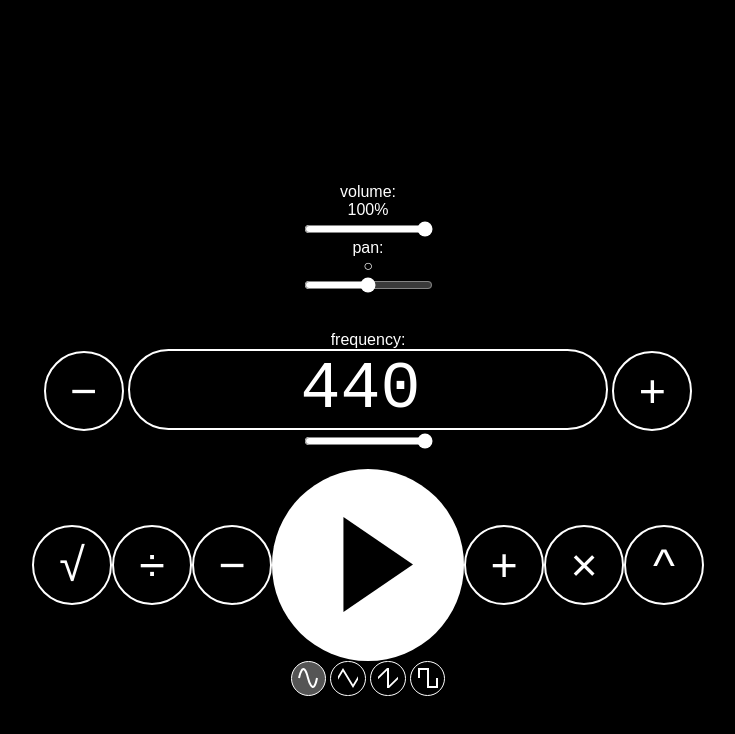
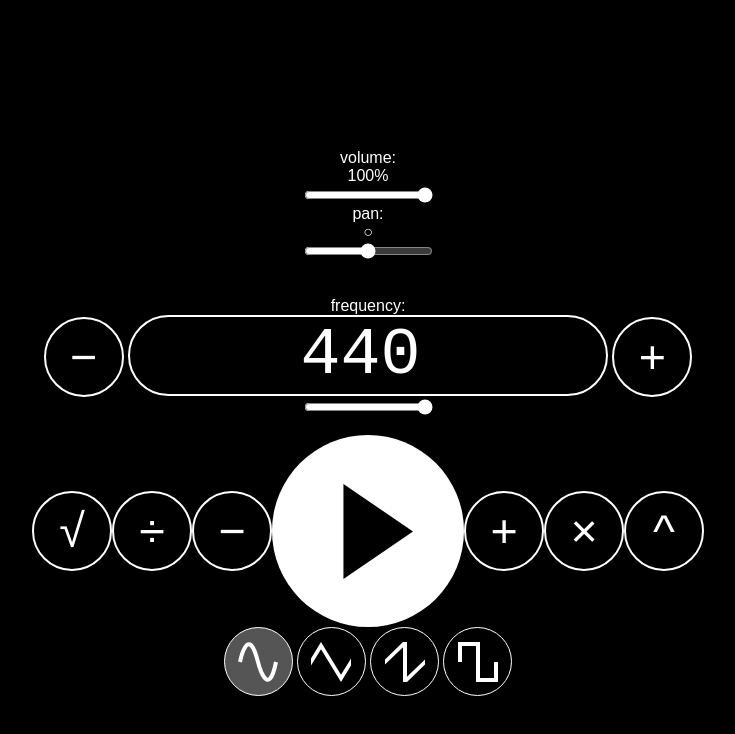
Before and after one commit to EdricCantu/freq, a plain HTML site: page index.html in a window 1280 px wide. Shown: the whole page, without its empty margins (272-1007 px from the left). Drawn offline with Linux system fonts and the light colour scheme.

Commit message:
Update i.css

```diff
--- a/i.css
+++ b/i.css
@@ -116,16 +116,16 @@ input[type="range"]::-moz-range-thumb
   background: #222;
 }
 #waves img{
-  width: 15pt;
-  height: 15pt;
+  width: calc( 100% * (3/5) );
+  height: calc( 100% * (3/5) );
 }
 
 #waves label{
   display: inline-flex;
   justify-content: center;
   align-items: center;
-  width: 25pt;
-  height: 25pt;
+  width: 50pt;
+  height: 50pt;
   border: 1px solid #fff;
   border-radius: 999px;
 }
```
